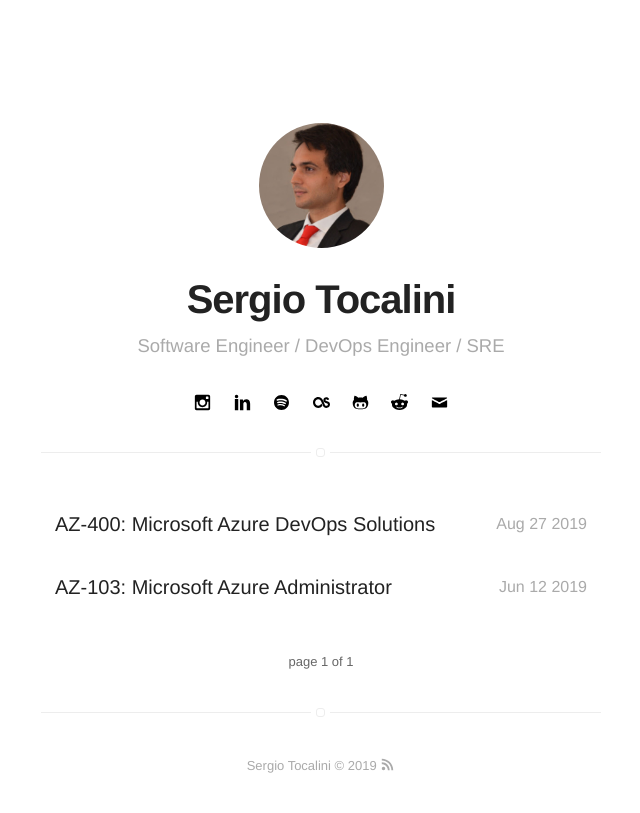
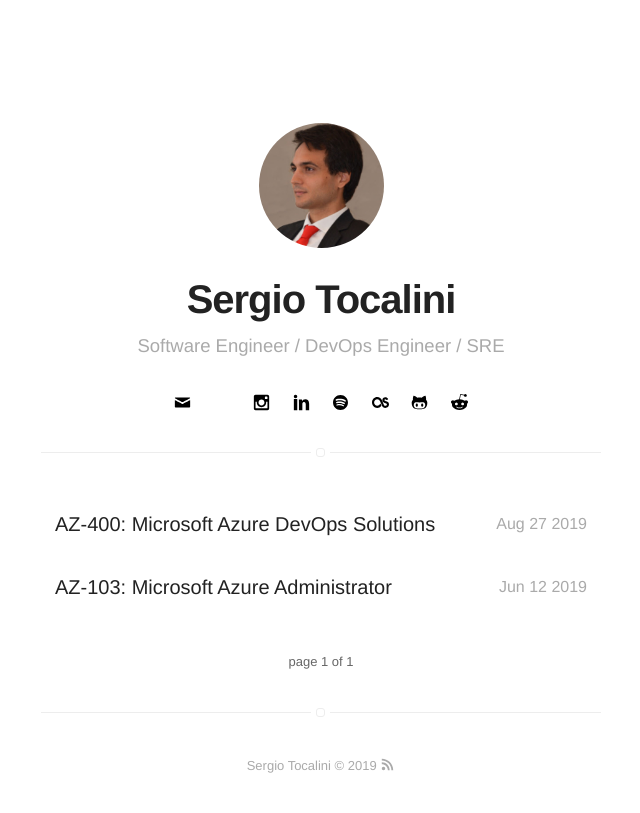
Before and after one commit to sergiotocalini/sergiotocalini.github.io, a Jekyll site: the page built from blog/index.html, in a window 1280 px wide. Shown: the part 102-915 px from the top of the page, without its empty margins (319-959 px from the left). Built offline with Jekyll 4.4.1, drawn with Linux system fonts in a browser that asks for light colours; the list of posts is cut into pages by our own code.

Commit message:
Adding wakatime

```diff
--- a/_config.yml
+++ b/_config.yml
@@ -52,6 +52,7 @@
 # medium: mymedium
 # vimeo: myvimeo
 # lanyrd: mylanyrd
+wakatime: sergiotocalini
 
 authors:
     sergiotocalini:
--- a/_includes/social-links.html
+++ b/_includes/social-links.html
@@ -1,109 +1,145 @@
 <div class="social-links">
+    {% if site.email %}
+    <a class="link" data-title="{{ site.email }}" href="mailto:{{ site.email }}">
+      <svg class="icon icon-mail"><use xlink:href="#icon-mail"></use></svg>
+    </a>
+    {% endif %}
+
+    {% if site.wakatime %}
+    <a class="link" data-title="{{ site.wakatime }}"
+       href="https://wakatime.com/@{{ site.wakatime }}">
+      <svg class="icon icon-wakatime"><use xlink:href="#icon-wakatime"></use></svg>
+    </a>
+    {% endif %}
+
     {% if site.facebook %}
-        <a class="link" data-title="facebook.com/{{ site.facebook }}" href="http://facebook.com/{{ site.facebook }}" target="_blank">
+    <a class="link" data-title="facebook.com/{{ site.facebook }}"
+       href="https://facebook.com/{{ site.facebook }}" target="_blank">
       <svg class="icon icon-facebook"><use xlink:href="#icon-facebook"></use></svg>
     </a>
     {% endif %}
 
     {% if site.twitter %}
-        <a class="link" data-title="twitter.com/{{ site.twitter }}" href="http://twitter.com/{{ site.twitter }}" target="_blank">
+    <a class="link" data-title="twitter.com/{{ site.twitter }}"
+       href="https://twitter.com/{{ site.twitter }}" target="_blank">
       <svg class="icon icon-twitter"><use xlink:href="#icon-twitter"></use></svg>
     </a>
     {% endif %}
 
     {% if site.google %}
-        <a class="link" data-title="plus.google.com/+{{ site.google }}" href="http://plus.google.com/+{{ site.google }}" target="_blank">
+    <a class="link" data-title="plus.google.com/+{{ site.google }}"
+       href="http://plus.google.com/+{{ site.google }}" target="_blank">
       <svg class="icon icon-google"><use xlink:href="#icon-google"></use></svg>
     </a>
     {% endif %}
 
     {% if site.instagram %}
-        <a class="link" data-title="instagram.com/{{ site.instagram }}" href="http://instagram.com/{{ site.instagram }}" target="_blank">
+    <a class="link" data-title="instagram.com/{{ site.instagram }}"
+       href="https://instagram.com/{{ site.instagram }}" target="_blank">
       <svg class="icon icon-instagram"><use xlink:href="#icon-instagram"></use></svg>
     </a>
     {% endif %}
 
     {% if site.pinterest %}
-        <a class="link" data-title="pinterest.com/{{ site.pinterest }}" href="http://pinterest.com/{{ site.pinterest }}" target="_blank">
+    <a class="link" data-title="pinterest.com/{{ site.pinterest }}"
+       href="http://pinterest.com/{{ site.pinterest }}" target="_blank">
       <svg class="icon icon-pinterest"><use xlink:href="#icon-pinterest"></use></svg>
     </a>
     {% endif %}
 
     {% if site.linkedin %}
-        <a class="link" data-title="linkedin.com/in/{{ site.linkedin }}" href="http://linkedin.com/in/{{ site.linkedin }}" target="_blank">
+    <a class="link" data-title="linkedin.com/in/{{ site.linkedin }}"
+       href="https://linkedin.com/in/{{ site.linkedin }}" target="_blank">
       <svg class="icon icon-linkedin"><use xlink:href="#icon-linkedin"></use></svg>
     </a>
     {% endif %}
 
     {% if site.youtube %}
-        <a class="link" data-title="youtube.com/{{ site.youtube }}" href="http://youtube.com/{{ site.youtube }}" target="_blank">
+    <a class="link" data-title="youtube.com/{{ site.youtube }}"
+       href="http://youtube.com/{{ site.youtube }}" target="_blank">
       <svg class="icon icon-youtube"><use xlink:href="#icon-youtube"></use></svg>
     </a>
     {% endif %}
 
     {% if site.spotify %}
-        <a class="link" data-title="open.spotify.com/user/{{ site.spotify }}" href="https://open.spotify.com/user/{{ site.spotify }}" target="_blank">
+    <a class="link" data-title="open.spotify.com/user/{{ site.spotify }}"
+       href="https://open.spotify.com/user/{{ site.spotify }}" target="_blank">
       <svg class="icon icon-spotify"><use xlink:href="#icon-spotify"></use></svg>
     </a>
     {% endif %}
 
     {% if site.lastfm %}
-        <a class="link" data-title="last.fm/user/{{ site.lastfm }}" href="https://last.fm/user/{{ site.lastfm }}" target="_blank">
+    <a class="link" data-title="last.fm/user/{{ site.lastfm }}"
+       href="https://last.fm/user/{{ site.lastfm }}" target="_blank">
       <svg class="icon icon-lastfm"><use xlink:href="#icon-lastfm"></use></svg>
     </a>
     {% endif %}
 
     {% if site.github %}
-        <a class="link" data-title="github.com/{{ site.github }}" href="https://github.com/{{ site.github }}" target="_blank">
+    <a class="link" data-title="github.com/{{ site.github }}"
+       href="https://github.com/{{ site.github }}" target="_blank">
       <svg class="icon icon-github"><use xlink:href="#icon-github"></use></svg>
     </a>
     {% endif %}
 
     {% if site.gitlab %}
-        <a class="link" data-title="gitlab.com/{{ site.gitlab }}" href="https://gitlab.com/{{ site.gitlab }}" target="_blank">
+    <a class="link" data-title="gitlab.com/{{ site.gitlab }}"
+       href="https://gitlab.com/{{ site.gitlab }}" target="_blank">
       <svg class="icon icon-gitlab"><use xlink:href="#icon-gitlab"></use></svg>
     </a>
     {% endif %}
 
     {% if site.stackoverflow %}
-        <a class="link" data-title="stackoverflow.com/users/{{ site.stackoverflow }}" href="http://stackoverflow.com/users/{{ site.stackoverflow }}" target="_blank">
-            <svg class="icon icon-stackoverflow"><use xlink:href="#icon-stackoverflow"></use></svg>
+    <a class="link" data-title="stackoverflow.com/users/{{ site.stackoverflow }}"
+       href="http://stackoverflow.com/users/{{ site.stackoverflow }}" target="_blank">
+      <svg class="icon icon-stackoverflow">
+	<use xlink:href="#icon-stackoverflow"></use>
+      </svg>
     </a>
     {% endif %}
 
     {% if site.quora %}
-        <a class="link" data-title="quora.com/profile/{{ site.quora }}" href="https://www.quora.com/profile/{{ site.quora }}" target="_blank">
-            <svg class="icon icon-quora"><use xlink:href="#icon-quora"></use></svg>
+    <a class="link" data-title="quora.com/profile/{{ site.quora }}"
+       href="https://www.quora.com/profile/{{ site.quora }}" target="_blank">
+      <svg class="icon icon-quora">
+	<use xlink:href="#icon-quora"></use>
+      </svg>
     </a>
     {% endif %}
 
     {% if site.reddit %}
-        <a class="link" data-title="reddit.com/user/{{ site.reddit }}" href="https://www.reddit.com/user/{{ site.reddit }}" target="_blank">
-            <svg class="icon icon-reddit"><use xlink:href="#icon-reddit"></use></svg>
+    <a class="link" data-title="reddit.com/user/{{ site.reddit }}"
+       href="https://www.reddit.com/user/{{ site.reddit }}" target="_blank">
+      <svg class="icon icon-reddit">
+	<use xlink:href="#icon-reddit"></use>
+      </svg>
     </a>
     {% endif %}
 
     {% if site.medium %}
-        <a class="link" data-title="medium.com/@{{ site.medium }}" href="https://medium.com/@{{ site.medium }}" target="_blank">
-            <svg class="icon icon-medium"><use xlink:href="#icon-medium"></use></svg>
+    <a class="link" data-title="medium.com/@{{ site.medium }}"
+       href="https://medium.com/@{{ site.medium }}" target="_blank">
+      <svg class="icon icon-medium">
+	<use xlink:href="#icon-medium"></use>
+      </svg>
     </a>
     {% endif %}
 
     {% if site.vimeo %}
-        <a class="link" data-title="vimeo.com/{{ site.vimeo }}" href="https://vimeo.com/{{ site.vimeo }}" target="_blank">
-            <svg class="icon icon-vimeo"><use xlink:href="#icon-vimeo"></use></svg>
+    <a class="link" data-title="vimeo.com/{{ site.vimeo }}"
+       href="https://vimeo.com/{{ site.vimeo }}" target="_blank">
+      <svg class="icon icon-vimeo">
+	<use xlink:href="#icon-vimeo"></use>
+      </svg>
     </a>
     {% endif %}
 
     {% if site.lanyrd %}
-        <a class="link" data-title="lanyrd.com/{{ site.lanyrd }}" href="https://lanyrd.com/{{ site.lanyrd }}" target="_blank">
-            <svg class="icon icon-microphone"><use xlink:href="#icon-microphone"></use></svg>
-        </a>
-    {% endif %}
-
-    {% if site.email %}
-        <a class="link" data-title="{{ site.email }}" href="mailto:{{ site.email }}">
-            <svg class="icon icon-mail"><use xlink:href="#icon-mail"></use></svg>
+    <a class="link" data-title="lanyrd.com/{{ site.lanyrd }}"
+       href="https://lanyrd.com/{{ site.lanyrd }}" target="_blank">
+      <svg class="icon icon-microphone">
+	<use xlink:href="#icon-microphone"></use>
+      </svg>
     </a>
     {% endif %}
 </div>
```
Lines whose indentation alone changed are shown as unchanged.
